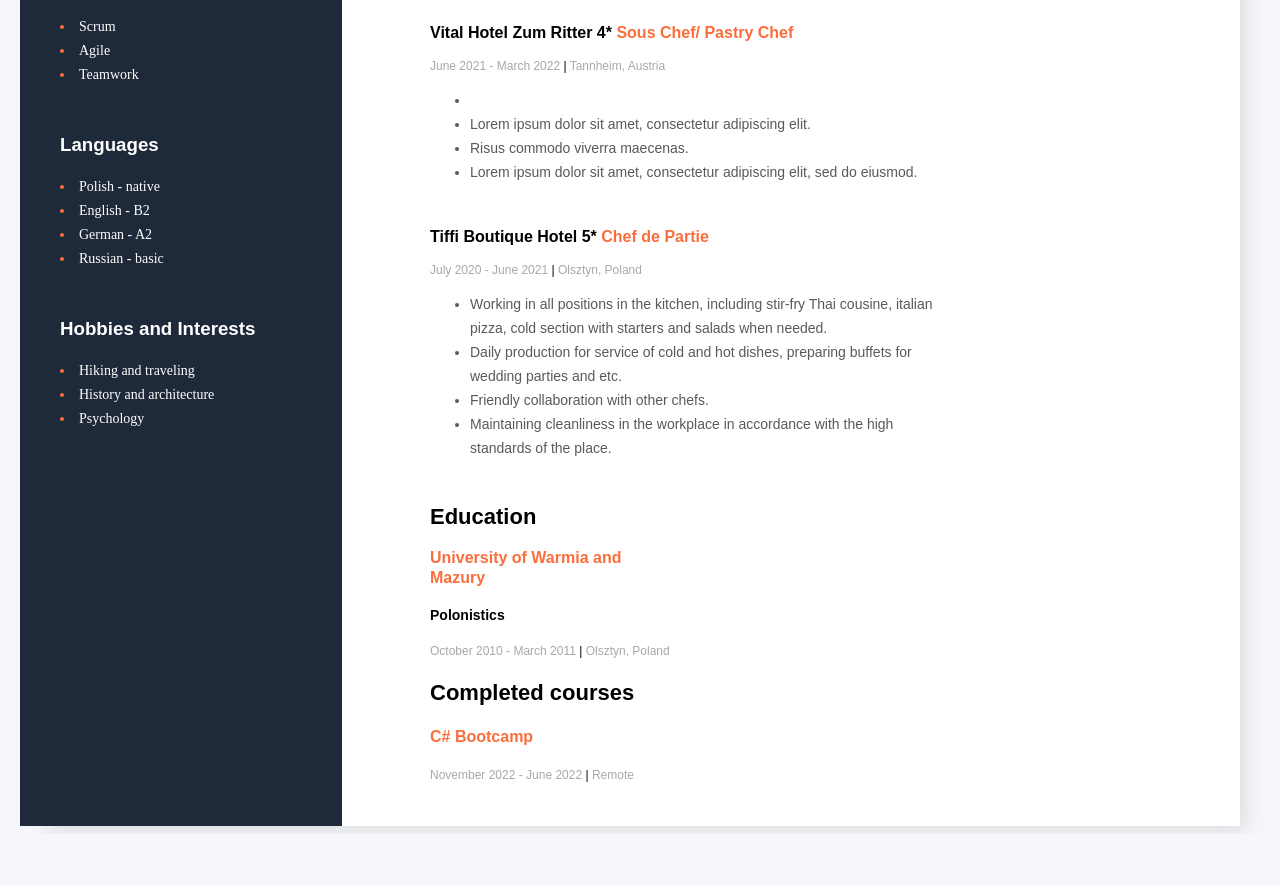
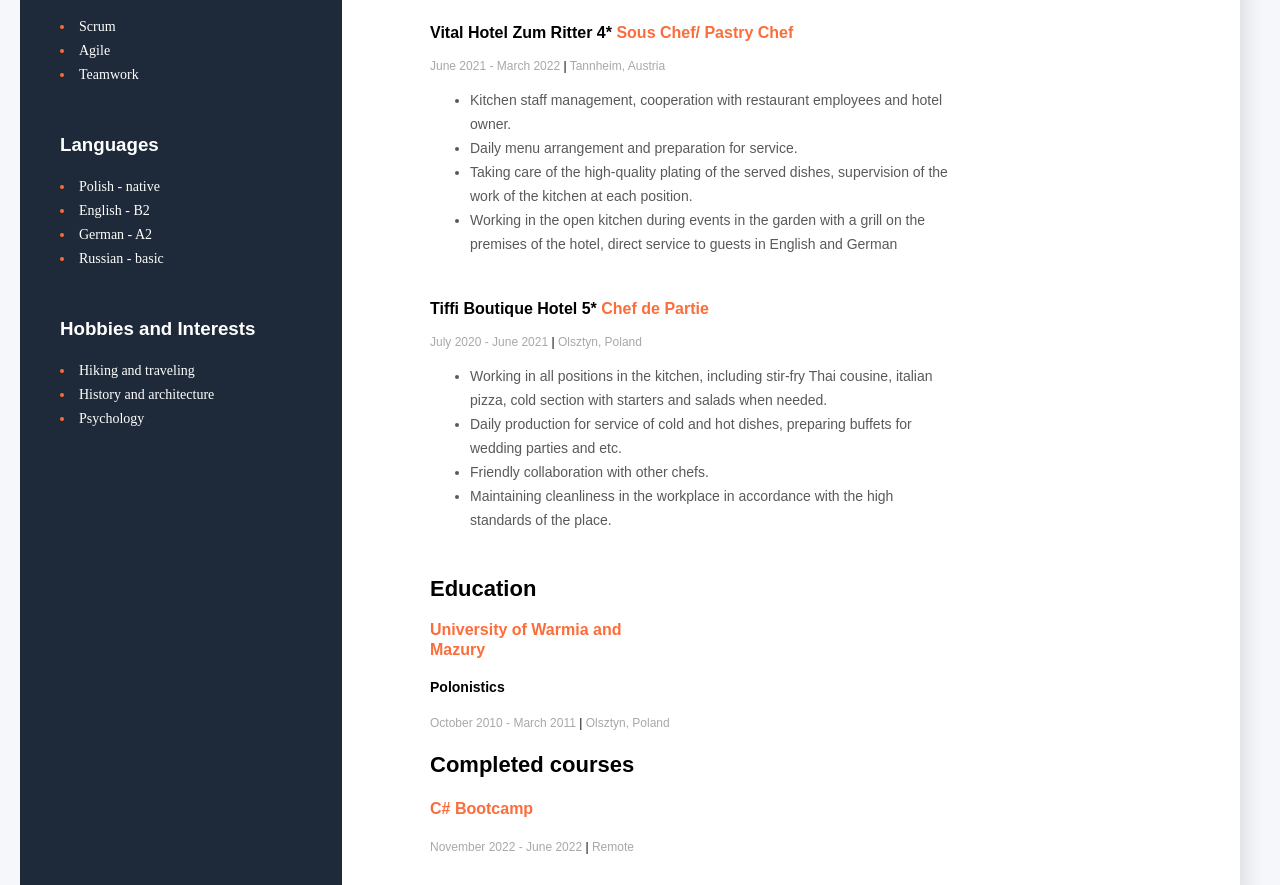
Before and after one commit to emiliababin/CV-basic-HTML-and-CSS, a plain HTML site: page index.html in a window 1280 px wide. Shown: the part 922-1807 px from the top of the page. Before the commit the page ends 1756 px from the top, so only its background shows below. Drawn offline with Linux system fonts and the light colour scheme.

Commit message:
Final cv emilia babin with last position filled

```diff
--- a/index.html
+++ b/index.html
@@ -69,14 +69,12 @@
         <p class="job-date">June 2021 - March 2022 <span class="vertical-bar">|</span> Tannheim, Austria</p>
 
         <ul class="job-list">
+
+          <li>Kitchen staff management, cooperation with restaurant employees and hotel owner.</li>
+          <li>Daily menu arrangement and preparation for service.</li>
+          <li>Taking care of the high-quality plating of the served dishes, supervision of the work of the kitchen at each position.</li>
           <li>
-
-          </li>
-          <li>Lorem ipsum dolor sit amet, consectetur adipiscing elit.</li>
-          <li>Risus commodo viverra maecenas.</li>
-          <li>
-            Lorem ipsum dolor sit amet, consectetur adipiscing elit, sed do
-            eiusmod.
+            Working in the open kitchen during events in the garden with a grill on the premises of the hotel, direct service to guests in English and German
           </li>
         </ul>
       </div>
```
